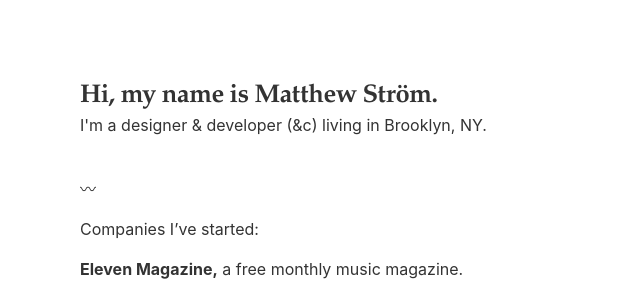
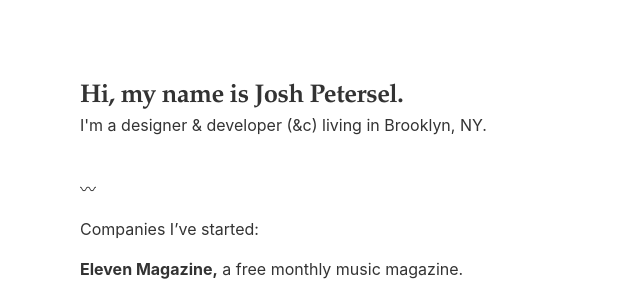
Before and after one commit to ilikescience/ilikescience.github.io, a Jekyll site: the page built from index.md, in a window 1280 px wide. Shown: the top 281 px of the page, without its empty margins (0-640 px from the left). Built offline with Jekyll 4.4.1, drawn with Linux system fonts in a browser that asks for light colours; our own code applies the rules of GitHub Pages for plain Markdown files.

Commit message:
Update index.md

```diff
--- a/index.md
+++ b/index.md
@@ -4,7 +4,7 @@
 
 <header class="l--mar-btm-m">
     <h1 class="t--size-l t--family-serif t--leading-small t--tracking-tight t--weight-bold">
-        Hi, my name is Matthew Ström.
+        Hi, my name is Josh Petersel.
     </h1>
     <h2>
         I'm a designer &amp; developer (&amp;c) living in Brooklyn, NY.
```
